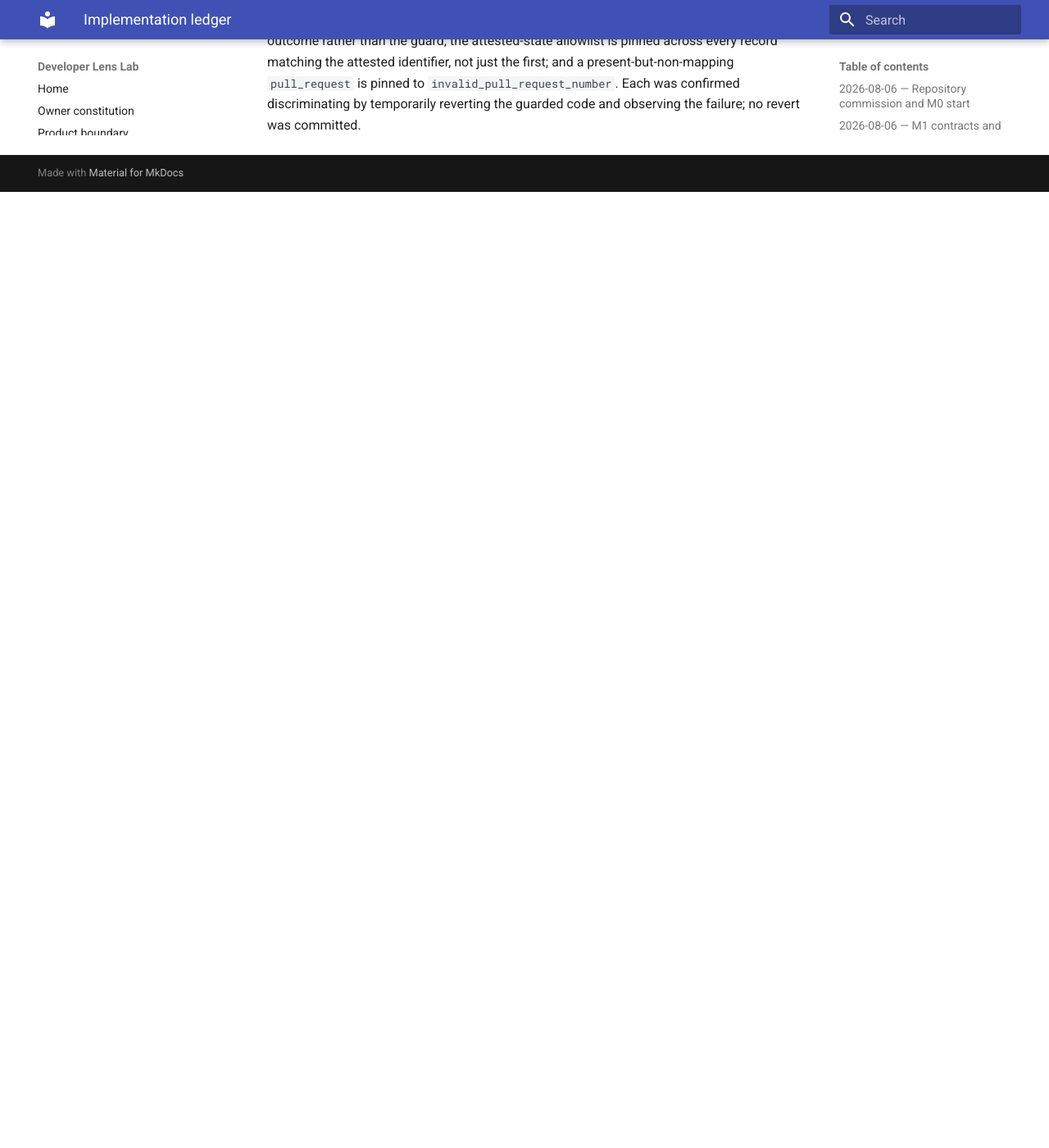
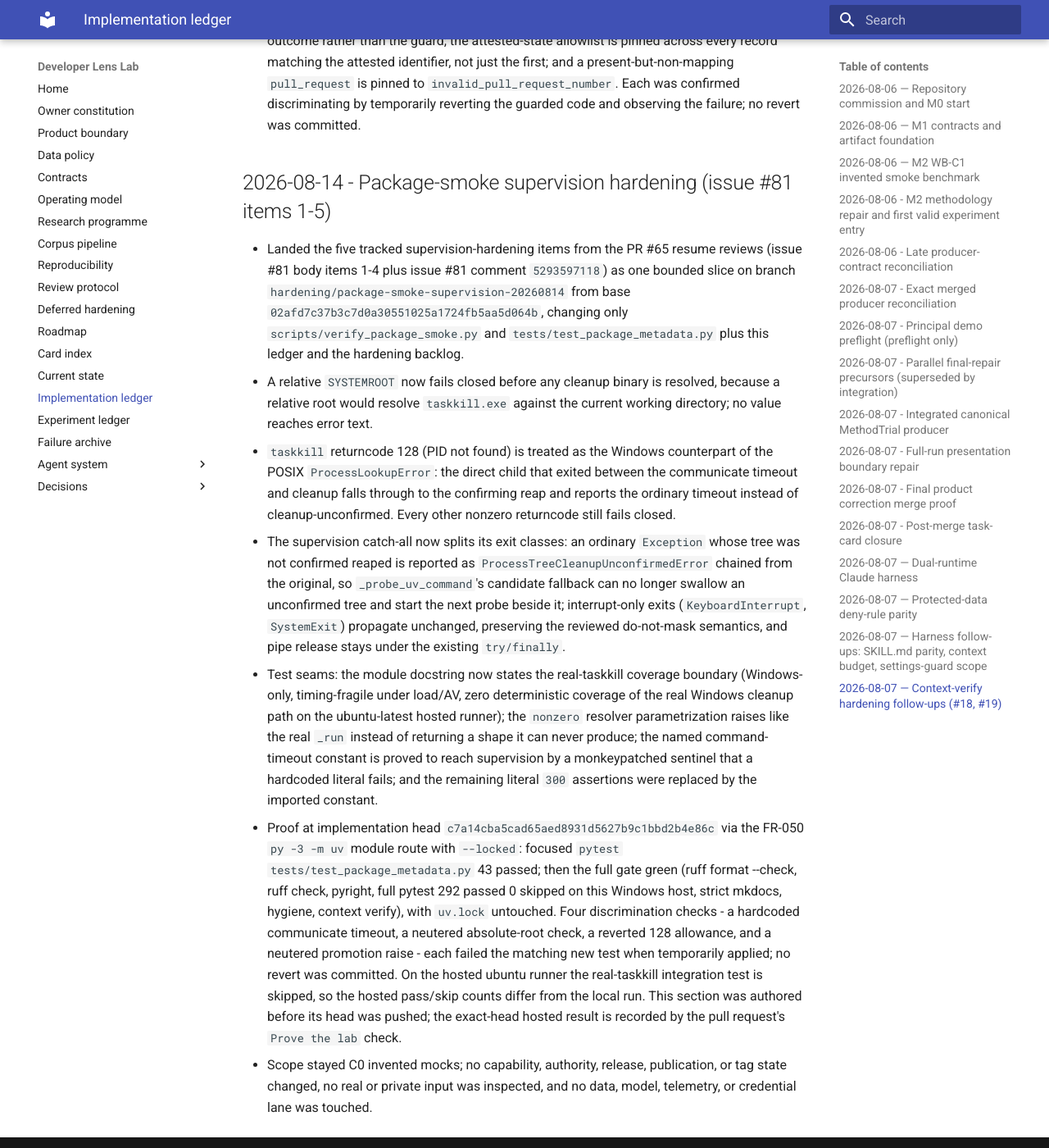
Before and after one commit to Chris0Jeky/developer-lens-lab, an MkDocs documentation site: the page built from docs/IMPLEMENTATION_LEDGER.md, in a window 1280 px wide and 1400 px high, scrolled down 43940 px. Shown: the whole window at 82% size. Built offline with MkDocs 1.6.1 and Material for MkDocs 9.7.7, drawn with Linux system fonts in a browser that asks for light colours; before the commit the page ends 44174 px from its top, so only the background shows below that.

Commit message:
docs: record the supervision-hardening milestone and coverage boundary
Ledger entry for the issue #81 five-item slice with its proof at the
implementation head, authored before push with the hosted result left to
the pull request's check per FR-081; hardening backlog gains the real
Windows taskkill coverage boundary now stated in the test module
docstring.

Claude-Session: https://claude.ai/code/session_011zPqcb81o5S6fuzzCqdhvm

```diff
--- a/docs/IMPLEMENTATION_LEDGER.md
+++ b/docs/IMPLEMENTATION_LEDGER.md
@@ -1449,3 +1449,43 @@ hashed package bytes only; the joint tag remains blocked on product
   attested identifier, not just the first; and a present-but-non-mapping `pull_request` is pinned
   to `invalid_pull_request_number`. Each was confirmed discriminating by temporarily reverting the
   guarded code and observing the failure; no revert was committed.
+
+## 2026-08-14 - Package-smoke supervision hardening (issue #81 items 1-5)
+
+- Landed the five tracked supervision-hardening items from the PR #65 resume reviews (issue #81
+  body items 1-4 plus issue #81 comment `5293597118`) as one bounded slice on branch
+  `hardening/package-smoke-supervision-20260814` from base
+  `02afd7c37b3c7d0a30551025a1724fb5aa5d064b`, changing only `scripts/verify_package_smoke.py`
+  and `tests/test_package_metadata.py` plus this ledger and the hardening backlog.
+- A relative `SYSTEMROOT` now fails closed before any cleanup binary is resolved, because a
+  relative root would resolve `taskkill.exe` against the current working directory; no value
+  reaches error text.
+- `taskkill` returncode 128 (PID not found) is treated as the Windows counterpart of the POSIX
+  `ProcessLookupError`: the direct child that exited between the communicate timeout and cleanup
+  falls through to the confirming reap and reports the ordinary timeout instead of
+  cleanup-unconfirmed. Every other nonzero returncode still fails closed.
+- The supervision catch-all now splits its exit classes: an ordinary `Exception` whose tree was
+  not confirmed reaped is reported as `ProcessTreeCleanupUnconfirmedError` chained from the
+  original, so `_probe_uv_command`'s candidate fallback can no longer swallow an unconfirmed tree
+  and start the next probe beside it; interrupt-only exits (`KeyboardInterrupt`, `SystemExit`)
+  propagate unchanged, preserving the reviewed do-not-mask semantics, and pipe release stays under
+  the existing `try/finally`.
+- Test seams: the module docstring now states the real-taskkill coverage boundary (Windows-only,
+  timing-fragile under load/AV, zero deterministic coverage of the real Windows cleanup path on
+  the ubuntu-latest hosted runner); the `nonzero` resolver parametrization raises like the real
+  `_run` instead of returning a shape it can never produce; the named command-timeout constant is
+  proved to reach supervision by a monkeypatched sentinel that a hardcoded literal fails; and the
+  remaining literal `300` assertions were replaced by the imported constant.
+- Proof at implementation head `c7a14cba5cad65aed8931d5627b9c1bbd2b4e86c` via the FR-050
+  `py -3 -m uv` module route with `--locked`: focused `pytest tests/test_package_metadata.py`
+  43 passed; then the full gate green (ruff format --check, ruff check, pyright, full pytest
+  292 passed 0 skipped on this Windows host, strict mkdocs, hygiene, context verify), with
+  `uv.lock` untouched. Four discrimination checks - a hardcoded communicate timeout, a neutered
+  absolute-root check, a reverted 128 allowance, and a neutered promotion raise - each failed the
+  matching new test when temporarily applied; no revert was committed. On the hosted ubuntu
+  runner the real-taskkill integration test is skipped, so the hosted pass/skip counts differ
+  from the local run. This section was authored before its head was pushed; the exact-head hosted
+  result is recorded by the pull request's `Prove the lab` check.
+- Scope stayed C0 invented mocks; no capability, authority, release, publication, or tag state
+  changed, no real or private input was inspected, and no data, model, telemetry, or credential
+  lane was touched.
```
Also changed, not shown: docs/HARDENING_BACKLOG.md (+4 -0 lines).
